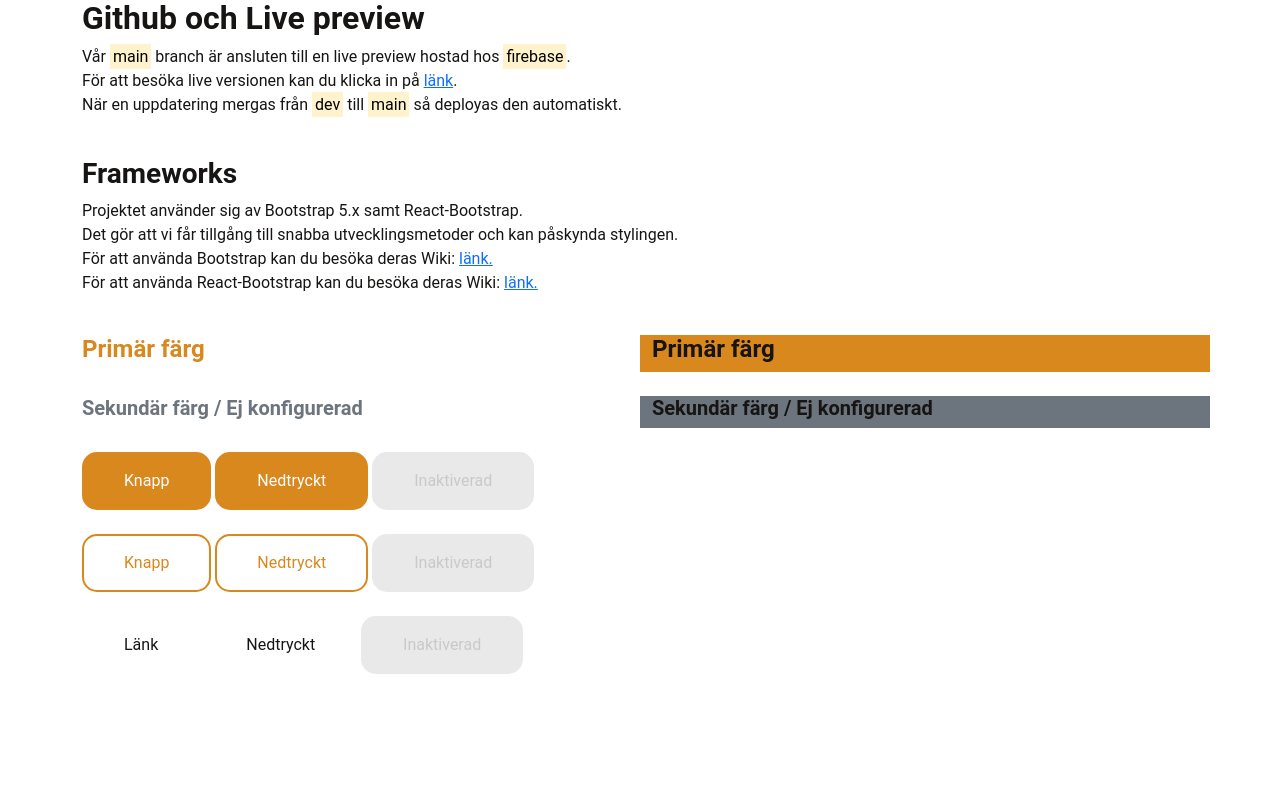
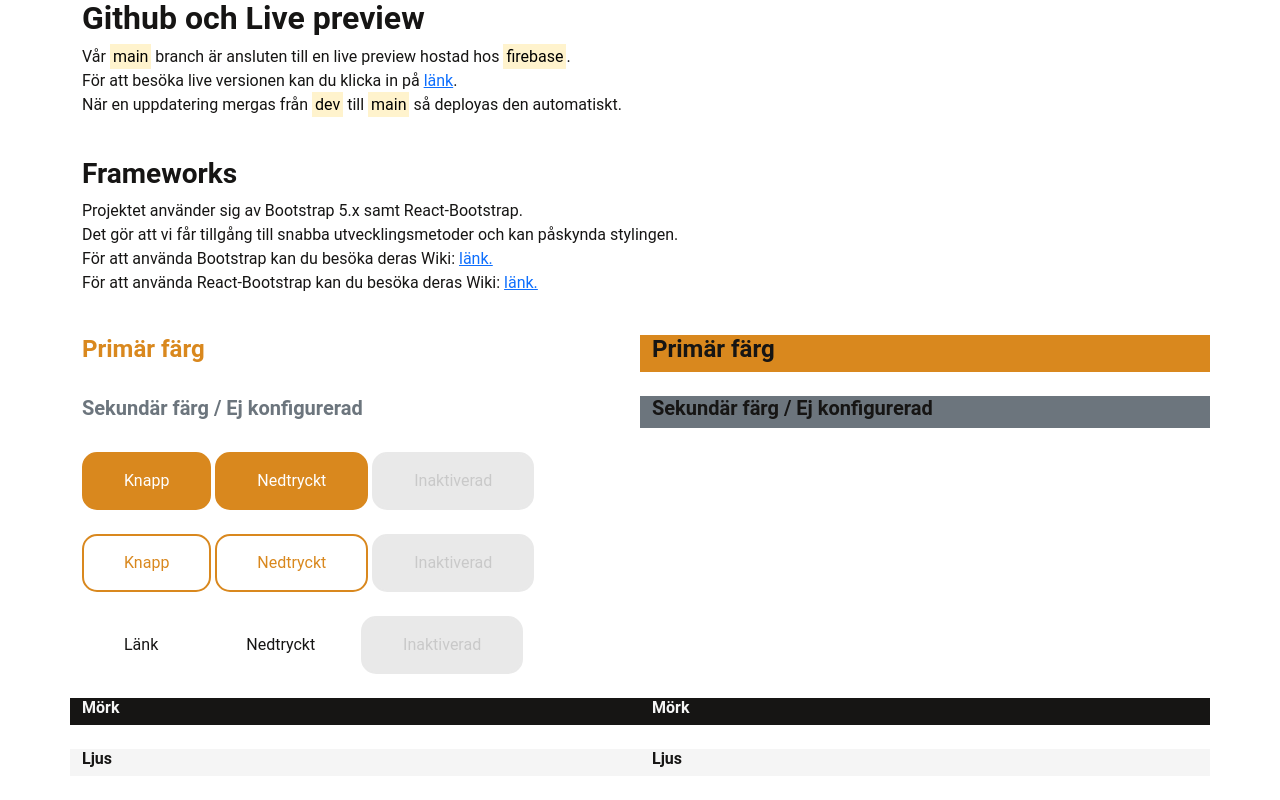
Before and after one commit to zainaliyt/Wangkraftprivat, a Next.js app: page / in a window 1280 px wide. Shown: the part 490-1290 px from the top of the page. Before the commit the page ends 1188 px from the top, so only its background shows below. Built offline with nearby package versions, Linux system fonts and the light colour scheme.

Commit message:
Lagt till light och dark färg

```diff
--- a/src/pages/index.tsx
+++ b/src/pages/index.tsx
@@ -84,6 +84,22 @@ export default function Home() {
               <Button variant="link" data-text="länk">Länk</Button> <Button variant="link" data-text="länk">Nedtryckt</Button> <Button variant="link" disabled data-text="länk">Inaktiverad</Button>
             </Col>
           </Row>
+          <Row className="mb-4">
+            <Col className="bg-dark">
+              <h6 className="text-light">Mörk</h6>
+            </Col>
+            <Col className="bg-dark">
+              <h6 className="text-light">Mörk</h6>
+            </Col>
+          </Row>
+          <Row className="mb-4">
+            <Col className="bg-light">
+              <h6>Ljus</h6>
+            </Col>
+            <Col className="bg-light">
+              <h6>Ljus</h6>
+            </Col>
+          </Row>
         </Container>
       </main>
     </>
--- a/src/styles/bootstrap/custom.scss
+++ b/src/styles/bootstrap/custom.scss
@@ -13,11 +13,24 @@
   --bs-body-color-rgb: 0, 0, 0;
   --bs-body-secondary-color: #{$ljus};
   --bs-body-secondary-color-rgb: 245, 245, 245;
+
   --bs-primary: #{$ringblomma};
   --bs-primary-rgb: 217, 136, 30;
   --bs-primary-bg-subtle: rgba(217, 136, 30, 0.1);
   --bs-primary-border-subtle: rgba(217, 136, 30, 0.2);
   --bs-primary-text-emphasis: rgba(217, 136, 30, 0.9);
+
+  --bs-light: #{$ljus};
+  --bs-light-rgb: 245, 245, 245;
+  --bs-light-bg-subtle: rgba(245, 245, 245, 0.1);
+  --bs-light-border-subtle: rgba(245, 245, 245, 0.2);
+  --bs-light-text-emphasis: rgba(245, 245, 245, 0.9);
+
+  --bs-dark: #{$natt};
+  --bs-dark-rgb: 22, 21, 20;
+  --bs-dark-bg-subtle: rgba(22, 21, 20, 0.1);
+  --bs-dark-border-subtle: rgba(22, 21, 20, 0.2);
+  --bs-dark-text-emphasis: rgba(22, 21, 20, 0.9);
 }
 
 .btn {
```
